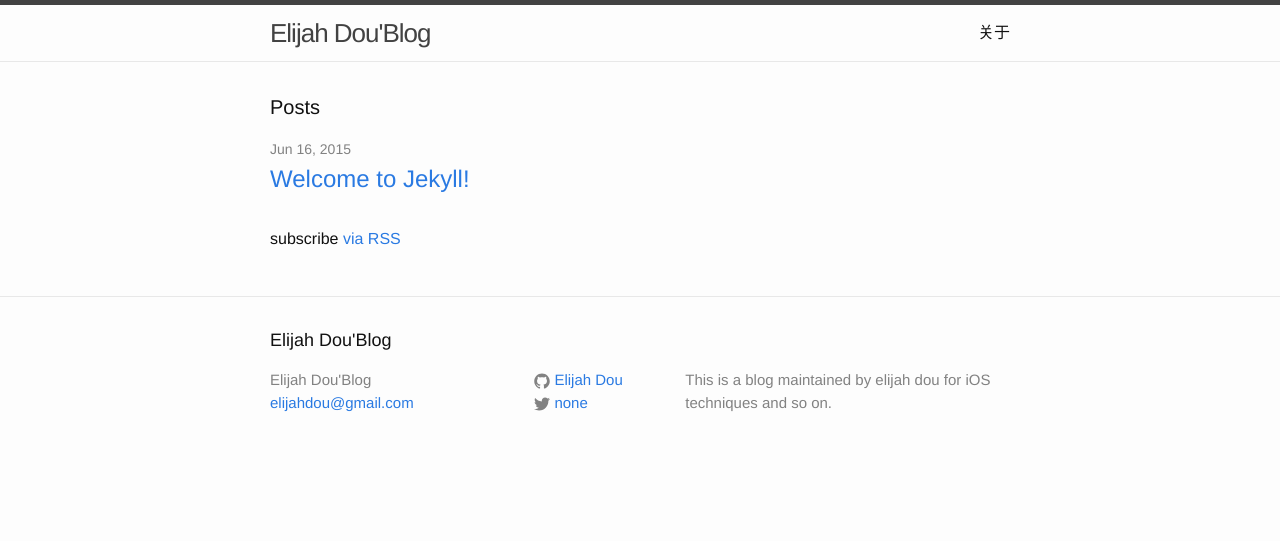
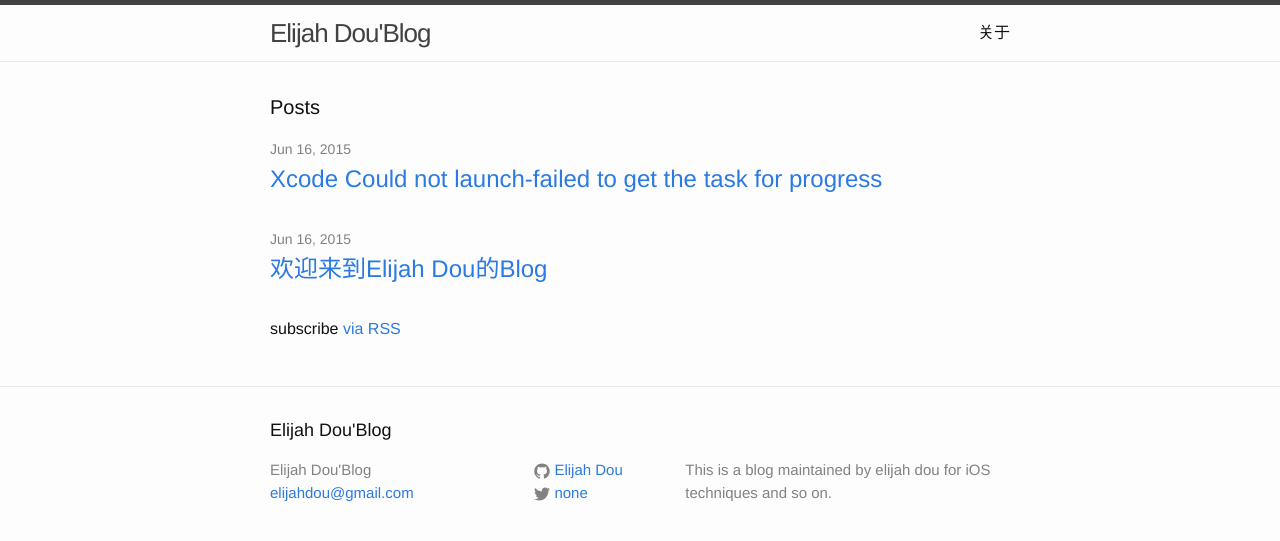
Before and after one commit to elijahDou/elijahDou.github.io, a Jekyll site: the page built from index.html, in a window 1280 px wide. Shown: the top 541 px of the page. Built offline with Jekyll 4.4.1, drawn with Linux system fonts in a browser that asks for light colours; some of the changed lines change nothing that is shown.

Commit message:
add xcode could not launch

```diff
--- a/_posts/2015-06-16-welcome-to-jekyll.markdown
+++ b/_posts/2015-06-16-welcome-to-jekyll.markdown
@@ -1,6 +1,6 @@
 ---
 layout: post
-title:  "Welcome to Jekyll!"
+title:  "欢迎来到Elijah Dou的Blog"
 date:   2015-06-16 15:09:32
 categories: jekyll update
 ---
--- /dev/null
+++ b/_posts/2015-06-24-Xcode-Could-not-launch-failed-to-get-the-task-for-process.markdown
@@ -0,0 +1,12 @@
+---
+layout: post
+title:  "Xcode Could not launch-failed to get the task for progress"
+date:   2015-06-16 15:09:32
+categories: jekyll update
+---
+
+# 在测试项目代码时，选择debug版本编译通过，测试正常；在release版本下，可以编译成功，但是APP一在真机上运行就会报如题所示的错误，程序闪退。
+
+
+# 原来是Build Setting中Code Signing的Code Signing Identity配置问题。使用的签名是distribution certificate，即发布者证书，它不允许在真机上直接运行。
+换用开发者证书就OK了。
```
